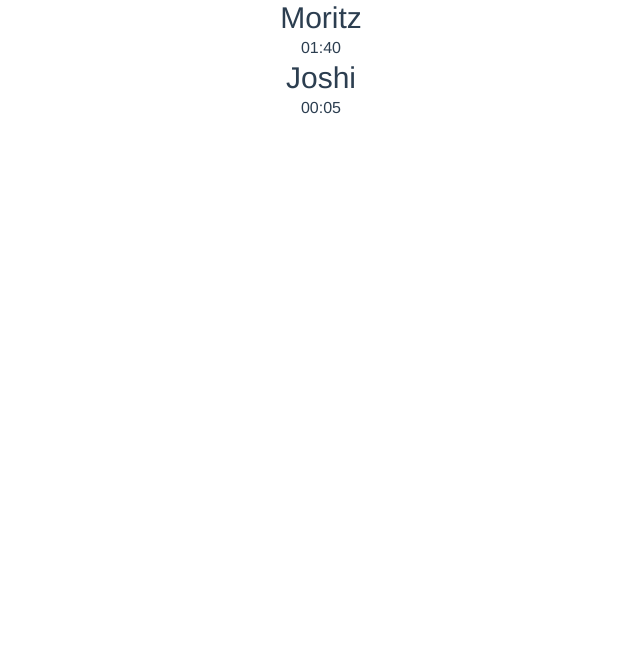
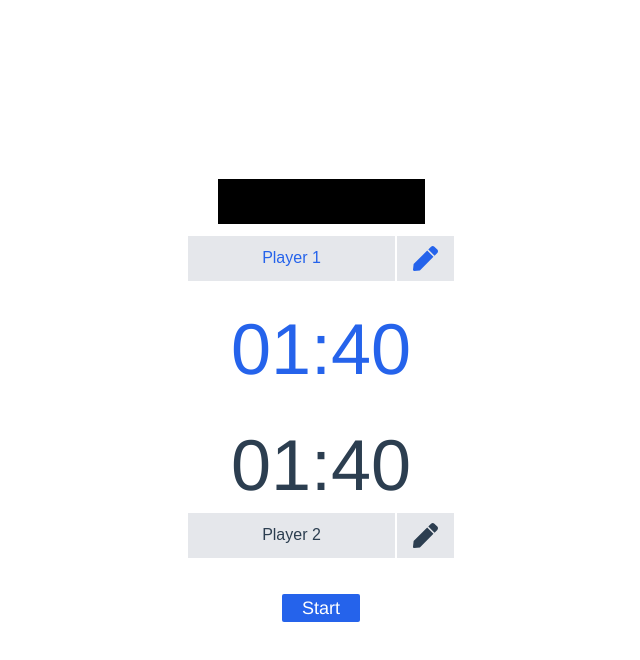
Before and after one commit to flaaaps/vue-chess-clock, a Vue app: page / in a window 1280 px wide. Shown: the top 660 px of the page, without its empty margins (319-959 px from the left). Built offline with nearby package versions, Linux system fonts and the light colour scheme.

Commit message:
Add custom username

```diff
--- a/src/components/Clock.vue
+++ b/src/components/Clock.vue
@@ -1,6 +1,15 @@
 <template>
-    <h2 class="text-3xl">{{ name }}</h2>
-    <p>{{ text }}</p>
+    <div :class="['flex', 'flex-col', reverse ? 'flex-col-reverse mt-6' : 'flex-col']">
+        <div class="my-3 flex items-center">
+            <input class="bg-gray-200 border-r-2 border-white" :id="playerId" type="text" v-model="displayName" />
+            <div class="mx-auto bg-gray-200" style="height: 45px" v-if="!started">
+                <label :for="playerId" class="mx-4 flex items-center">
+                    <font-awesome-icon icon="pen" />
+                </label>
+            </div>
+        </div>
+        <p class="mt-5 text-7xl">{{ text }}</p>
+    </div>
 </template>
 
 <script>
@@ -9,9 +18,25 @@ export default {
     props: {
         name: String,
         text: String,
+        started: Boolean,
+        playerId: Number,
+        reverse: Boolean,
+    },
+    data() {
+        return {
+            disabled: true,
+            displayName: this.name,
+        }
     },
 }
 </script>
 
 <!-- Add "scoped" attribute to limit CSS to this component only -->
-<style scoped></style>
+<style scoped>
+svg {
+    font-size: 25px;
+}
+label {
+    height: 100%;
+}
+</style>
--- a/src/router/index.js
+++ b/src/router/index.js
@@ -24,6 +24,7 @@ const routes = [
 ]
 
 const router = createRouter({
+    mode: "history",
     history: createWebHistory(process.env.BASE_URL),
     routes,
 })
--- a/src/views/Home.vue
+++ b/src/views/Home.vue
@@ -1,14 +1,24 @@
 <template>
-    <div class="home">
+    <div class="home flex justify-center flex-col items-center h-screen">
+        <input type="text" style="background: black; color: white" />
         <div
             :key="player.id"
             v-for="player in players"
             @click="changePlayer(player.id)"
+            @dblclick="reset()"
             :class="['player-' + player.id.toString(), activePlayerId === player.id && 'active']"
         >
-            <Clock :name="player.name" :text="player.text" />
+            <Clock
+                :name="player.name"
+                :playerId="player.id"
+                @user-name="changeUsername"
+                :reverse="player.id === 2"
+                :text="player.text"
+                :started="started"
+            />
         </div>
         <br />
+        <button class="bg-blue-600 text-white px-5 rounded-sm text-lg" v-if="!running" @click="start()">Start</button>
     </div>
 </template>
 
@@ -22,6 +32,9 @@ export default {
         Clock,
     },
     methods: {
+        changeUsername: function (user) {
+            console.log("User", user)
+        },
         updateCounter: function (player) {
             let timer = player.left,
                 minutes,
@@ -42,6 +55,7 @@ export default {
                     player.text = "Game Over"
                     this.gameOver = true
                     this.running = false
+                    this.started = false
                 }
             }
             foo()
@@ -69,7 +83,7 @@ export default {
             } else {
                 this.activePlayerId = playerId === 1 ? 2 : 1
             }
-            this.start()
+            if (this.started) this.start()
             // if (this.running && !this.gameOver) this.updateCounter(this.players[this.activePlayerId - 1])
         },
         start: function () {
@@ -82,30 +96,50 @@ export default {
             }
             this.updateCounter(this.players[this.activePlayerId - 1])
             this.running = true
+            this.started = true
+        },
+        reset: function () {
+            this.players = this.players.map(player => ({
+                ...player,
+                left: player.duration,
+            }))
+            this.players.forEach(player => (player.text = this.parseTime(player.duration)))
+            this.running = false
+            this.started = false
+            this.gameOver = false
         },
     },
     mounted() {
-        this.players.forEach(player => {
-            player.text = this.parseTime(player.left)
-        })
+        this.reset()
     },
     data() {
         return {
             interval: null,
             running: false,
             gameOver: false,
+            started: false,
             players: [
-                { name: "Moritz", id: 1, duration: 100, left: 100 },
-                { name: "Joshi", id: 2, duration: 5, left: 5 },
+                { name: "Player 1", id: 1, duration: 100, left: 100 },
+                { name: "Player 2", id: 2, duration: 100, left: 100 },
             ],
-            activePlayerId: 0,
+            activePlayerId: 1,
         }
     },
 }
 </script>
 
 <style>
+* {
+    user-select: none;
+}
+#home {
+}
 .active {
-    color: green;
+    color: rgb(37, 99, 235);
+}
+input {
+    text-align: center;
+    height: 45px;
+    font-family: Arial !important;
 }
 </style>
```
